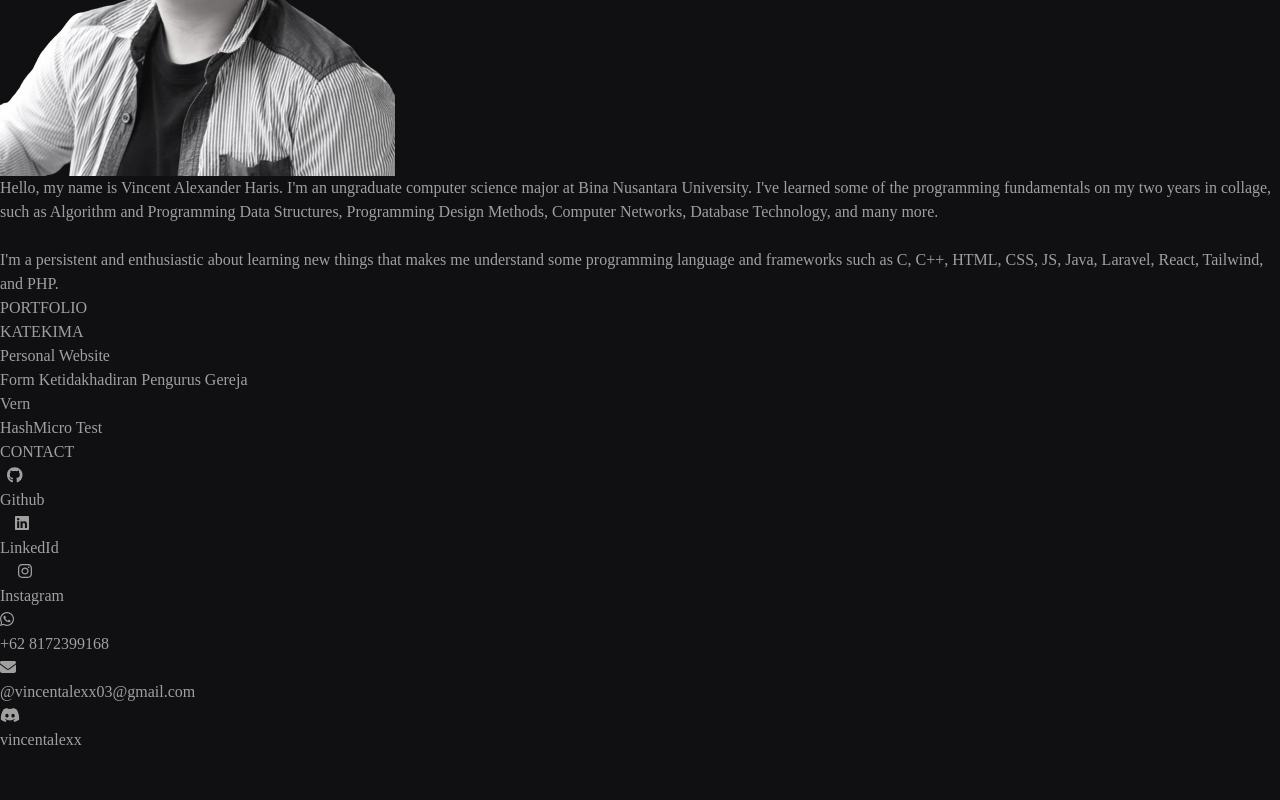
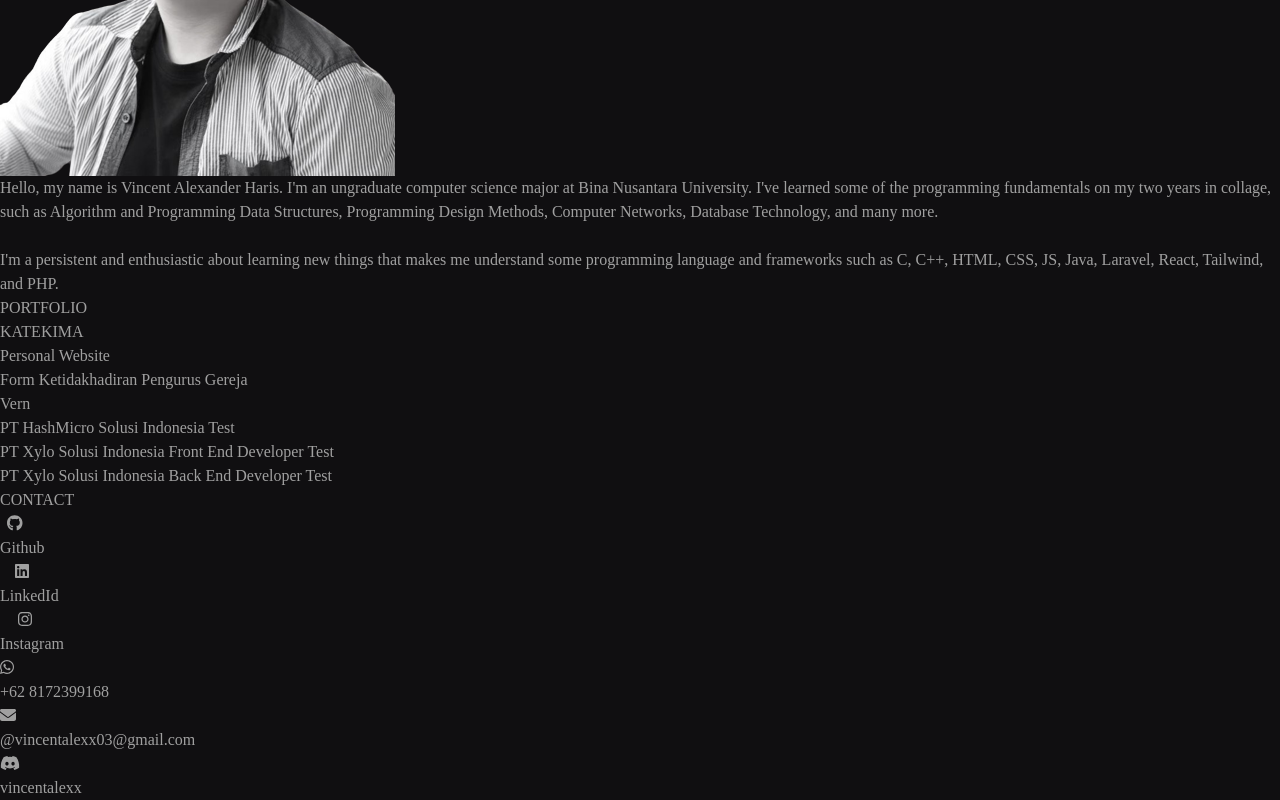
Before and after one commit to vincentalexx/personal-website, a React (Vite) app: page / in a window 1280 px wide. Shown: the part 1907-2707 px from the top of the page. Before the commit the page ends 2659 px from the top, so only its background shows below. Built offline with nearby package versions, Linux system fonts and the light colour scheme.

Commit message:
add portfolio

```diff
--- a/src/components/PortfolioItem.jsx
+++ b/src/components/PortfolioItem.jsx
@@ -3,7 +3,7 @@ import React from 'react'
 function PortfolioItem({ image, name, link }) {
   return (
     <div className='group/modal min-w-[300px] min-h-[300px] md:min-h-[300px] md:min-w-[300px] lg:h-72 lg:w-72 justify-center items-center mx-auto transition-all ease-out '>
-      <a href="#portfolio">
+      <a href={link}>
         <div className='opacity-0 group-hover/modal:opacity-100 absolute min-w-[300px] min-h-[300px] md:min-h-[300px] md:min-w-[300px] lg:h-72 lg:w-72 flex justify-center items-center transition-all ease-out duration-500'>
           <p className='text-white font-bold text-center align-middle -mt-6 text-3xl'> {name} </p>
         </div>
--- a/src/components/PortfolioList.jsx
+++ b/src/components/PortfolioList.jsx
@@ -3,6 +3,8 @@ import portfolio from '../assets/image/portfolio.png'
 import staging from '../assets/image/staging.png'
 import vern from '../assets/image/vern.png'
 import hashmicro from '../assets/image/hashmicro.png'
+import xyloBackend from '../assets/image/xylo-backend.png'
+import xyloFrontend from '../assets/image/xylo-frontend.png'
 
 export const PortfolioList = [
     {
@@ -35,9 +37,23 @@ export const PortfolioList = [
     },
     {
         id: '5',
-        name: 'HashMicro Test',
+        name: 'PT HashMicro Solusi Indonesia Test',
         image: hashmicro,
         link: 'https://github.com/vincentalexx/Hashmicro.git',
         description: 'This is a project for the PT HashMicro Solusi Indonesia test',
     },
+    {
+        id: '6',
+        name: 'PT Xylo Solusi Indonesia Front End Developer Test',
+        image: xyloFrontend,
+        link: 'https://github.com/vincentalexx/DanielScrivner.git',
+        description: 'This is a project for the PT Xylo Solusi Indonesia Front End Developer test',
+    },
+    {
+        id: '7',
+        name: 'PT Xylo Solusi Indonesia Back End Developer Test',
+        image: xyloBackend,
+        link: 'https://github.com/vincentalexx/Parking-System.git',
+        description: 'This is a project for the PT Xylo Solusi Indonesia Back End Developer test',
+    },
 ];
```
Also changed, not shown: src/assets/image/xylo-backend.png (added), src/assets/image/xylo-frontend.png (added).
